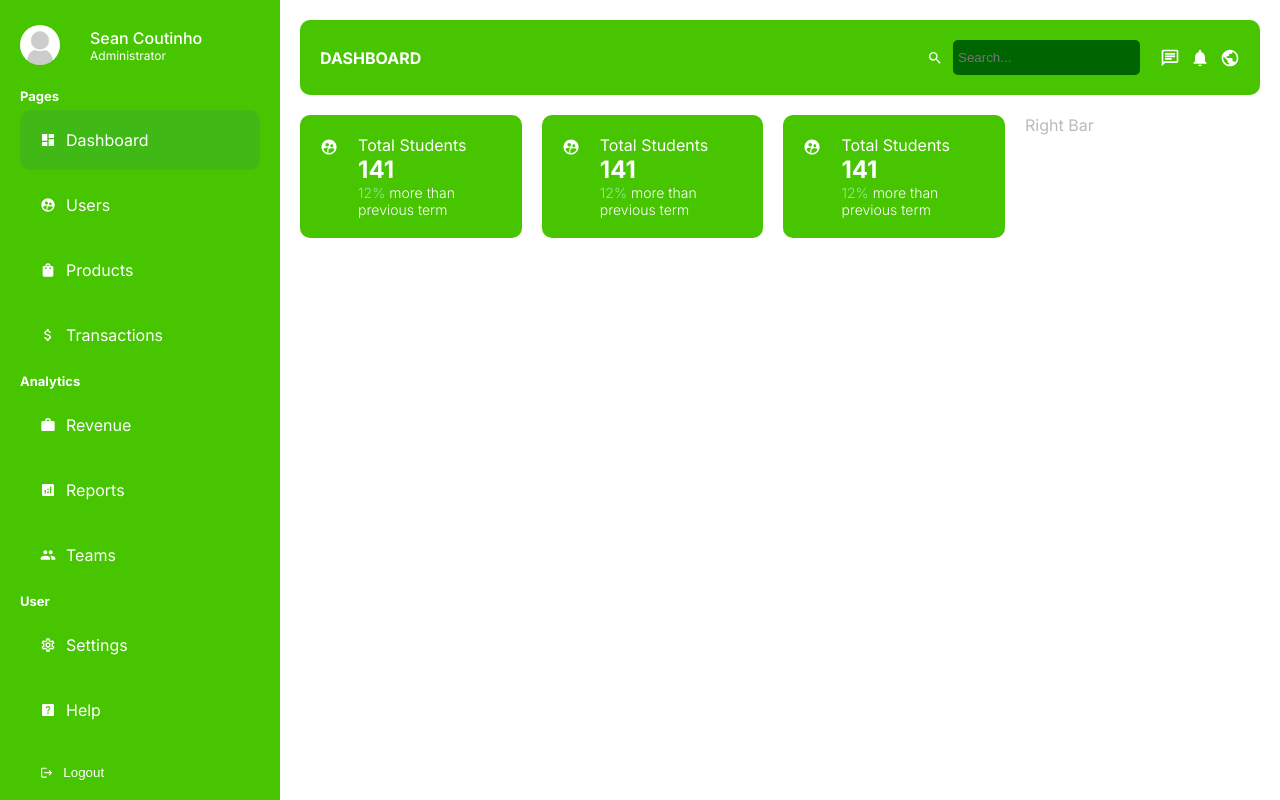
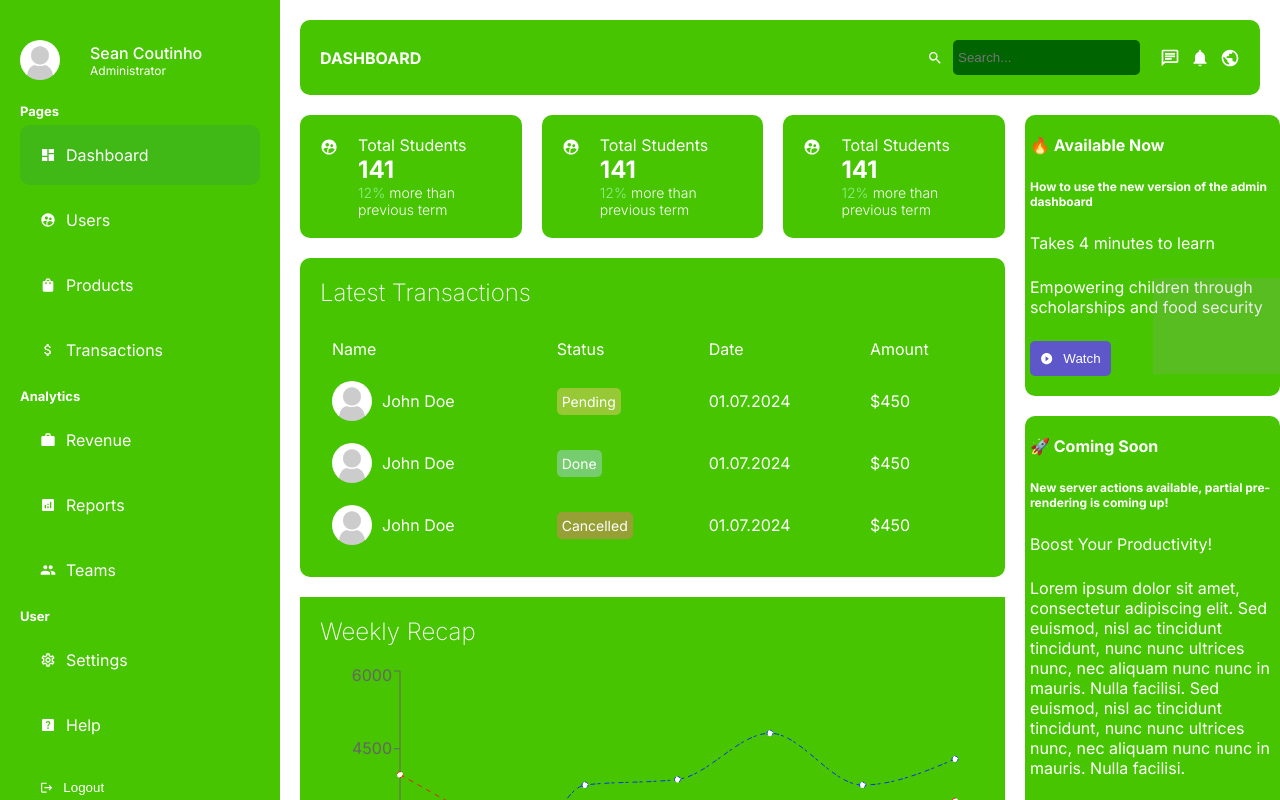
Before and after one commit to seancoutinho/gracelifeadmin, a Next.js app: page /dashboard in a window 1280 px wide. Shown: the top 800 px of the page. Built offline with nearby package versions, Linux system fonts and the light colour scheme; grey boxes are pictures that could not be loaded.

Commit message:
implement dashboard mockup

```diff
--- a/app/ui/dashboard/chart/chart.jsx
+++ b/app/ui/dashboard/chart/chart.jsx
@@ -1,9 +1,72 @@
+'use client'
+
 import React from 'react'
+import {  Legend, Line, LineChart, ResponsiveContainer, Tooltip, XAxis, YAxis } from 'recharts'
+import styles from './chart.module.css'
 
 const Chart = () => {
+
+  const data = [
+    {
+      name: "Sun",
+      visit: 4000,
+      click: 2400,
+    },
+    {
+      name: "Mon",
+      visit: 3000,
+      click: 1398,
+    },
+    {
+      name: "Tue",
+      visit: 2000,
+      click: 3800,
+    },
+    {
+      name: "Wed",
+      visit: 2780,
+      click: 3908,
+    },
+    {
+      name: "Thu",
+      visit: 1890,
+      click: 4800,
+    },
+    {
+      name: "Fri",
+      visit: 2390,
+      click: 3800,
+    },
+    {
+      name: "Sat",
+      visit: 3490,
+      click: 4300,
+    },
+  ];
+
   return (
-    <div>
-      Chart
+    <div className={styles.container}>
+      <h2 className={styles.title}>Weekly Recap</h2>
+      <ResponsiveContainer width="100%" height="90%">
+        <LineChart
+          width={500}
+          height={300}
+          data={data}
+          margin={{
+            top: 5,
+            right: 30,
+            left: 20,
+            bottom: 5,
+          }}
+        >
+          <XAxis dataKey="name" />
+          <YAxis />
+          <Tooltip contentStyle={{background:'#151c2c', border: 'none'}}/>
+          <Legend />
+          <Line type="monotone" dataKey="visit" stroke="#F0190C" strokeDasharray="5 5" />
+          <Line type="monotone" dataKey="click" stroke="#0C30F0" strokeDasharray="3 4 5 2" />
+        </LineChart>
+      </ResponsiveContainer>
     </div>
   )
 }
--- /dev/null
+++ b/app/ui/dashboard/chart/chart.module.css
@@ -0,0 +1,12 @@
+.container {
+    height: 450px;
+    background-color: var(--bgSoft);
+    padding: 20px;
+    bordre-radius: 10px;
+}
+
+.title {
+    color: var(--textSoft);
+    font-weight: 200;
+    margin-bottom: 20px;
+}
--- a/app/ui/dashboard/rightbar/rightbar.jsx
+++ b/app/ui/dashboard/rightbar/rightbar.jsx
@@ -1,11 +1,52 @@
 import React from 'react'
+import styles from './rightbar.module.css'
+import Image from 'next/image'
+import { MdPlayCircleFilled, MdReadMore } from 'react-icons/md'
 
 const RightBar = () => {
   return (
-    <div>
-      Right Bar
+    <div className={styles.container}>
+      <div className={styles.item}>
+        <div className={styles.bgContainer}>
+          <Image
+          className={styles.bg}
+            src='/student-notification.jpg'
+            alt='student notification'
+            fill
+          />
+        </div>
+        <div className={styles.texts}>
+          <div className={styles.notification}>🔥 Available Now</div>
+          <h3 className={styles.title}>How to use the new version of the admin dashboard</h3>
+          <span className={styles.subtitle}>Takes 4 minutes to learn</span>
+          <p>Empowering children through scholarships and food security</p>
+          <button className={styles.button}>
+            <MdPlayCircleFilled />
+            Watch
+          </button>
+        </div>
+      </div>
+      <div className={styles.item}>
+        <div className={styles.texts}>
+          <span className={styles.notification}>🚀 Coming Soon</span>
+          <h3 className={styles.title}>
+            New server actions available, partial pre-rendering is coming up!
+          </h3>
+          <span className={styles.subtitle}>Boost Your Productivity!</span>
+          <p className={styles.desc}>
+            Lorem ipsum dolor sit amet, consectetur adipiscing elit. Sed euismod, nisl ac
+            tincidunt tincidunt, nunc nunc ultrices nunc, nec aliquam nunc nunc in mauris.
+            Nulla facilisi. Sed euismod, nisl ac tincidunt tincidunt, nunc nunc ultrices
+            nunc, nec aliquam nunc nunc in mauris. Nulla facilisi.
+          </p>
+          <button className={styles.button}>
+           <MdReadMore />
+           Learn
+          </button>
+        </div>
+      </div>
     </div>
-  )
+  );
 }
 
 export default RightBar
--- a/app/ui/dashboard/rightbar/rightbar.module.css
+++ b/app/ui/dashboard/rightbar/rightbar.module.css
@@ -0,0 +1,53 @@
+.container {
+    position: fixed;
+    color: white;
+}
+
+.item {
+    position: relative;
+    background-color: var(--bgSoft);
+    padding: 20px 5px;
+    border-radius: 10px;
+    margin-bottom: 20px;
+}
+
+.bgContainer {
+    position: absolute;
+    bottom: 0;
+    right: 0;
+    width: 50%;
+    height: 50%;
+}
+
+.bg {
+    object-fit: contain;
+    opacity: 0.2;
+}
+
+.texts {
+    display: flex;
+    flex-direction: column;
+    gap: 24px;
+}
+
+.notification {
+    font-weight: bold;
+}
+
+.title {
+    font-size: 12px;
+    font-weight: 700;
+}
+
+.button {
+    padding: 10px;
+    display: flex;
+    align-items: center;
+    gap: 10px;
+    background-color: #5d57c9;
+    color: white;
+    border: none;
+    border-radius: 5px;
+    cursor: pointer;
+    width: max-content;
+}
--- a/app/ui/dashboard/transactions/transactions.jsx
+++ b/app/ui/dashboard/transactions/transactions.jsx
@@ -1,10 +1,81 @@
 import React from 'react'
 import styles from './transactions.module.css'
+import Image from 'next/image'
 
 const Transactions = () => {
   return (
     <div className={styles.container}>
-      <h2>Latest Transactions</h2>
+      <h2 className={styles.title}>Latest Transactions</h2>
+      <table className={styles.table}>
+        <thead>
+          <tr>
+            <td>Name</td>
+            <td>Status</td>
+            <td>Date</td>
+            <td>Amount</td>
+          </tr>
+        </thead>
+        <tbody>
+          <tr>
+            <td>
+              <div className={styles.user}>
+                <Image
+                  src='/noavatar.png'
+                  alt='user'
+                  width={40}
+                  height={40}
+                  className={styles.userImage}
+                />
+                John Doe
+              </div>
+            </td>
+            <td>
+              <span className={`${styles.pending} ${styles.status}`}>Pending</span>
+            </td>
+            <td>01.07.2024</td>
+            <td>$450</td>
+          </tr>
+          <tr>
+            <td>
+              <div className={styles.user}>
+
+                <Image
+                  src='/noavatar.png'
+                  alt='user'
+                  width={40}
+                  height={40}
+                  className={styles.userImage}
+                />
+                John Doe
+              </div>
+            </td>
+            <td>
+              <span className={`${styles.status} ${styles.done}`}>Done</span>
+            </td>
+            <td>01.07.2024</td>
+            <td>$450</td>
+          </tr> <tr>
+            <td>
+              <div className={styles.user}>
+                <Image
+                  src='/noavatar.png'
+                  alt='user'
+                  width={40}
+                  height={40}
+                  className={styles.userImage}
+                />
+                John Doe
+
+              </div>
+            </td>
+            <td>
+              <span className={`${styles.cancelled} ${styles.status}`}>Cancelled</span>
+            </td>
+            <td>01.07.2024</td>
+            <td>$450</td>
+          </tr>
+        </tbody>
+      </table>
     </div>
   )
 }
--- a/app/ui/dashboard/transactions/transactions.module.css
+++ b/app/ui/dashboard/transactions/transactions.module.css
@@ -0,0 +1,48 @@
+.container {
+  background-color: var(--bgSoft);
+  padding: 20px;
+  border-radius: 10px;
+}
+
+.title {
+  margin-bottom: 20px;
+  font-weight: 200;
+}
+
+.table {
+  width: 100%;
+}
+
+.table td {
+  padding: 10px;
+}
+
+.user {
+  display: flex;
+  gap: 10px;
+  align-items: center;
+}
+
+.userImage {
+  object-fit: cover;
+  border-radius: 50%;
+}
+
+.status {
+  border-radius: 5px;
+  padding: 5px;
+  font-size: 14px;
+  color: white;
+}
+
+.pending {
+  background-color: #f7cb7375;
+}
+
+.done {
+  background-color: #afd6ee75;
+}
+
+.cancelled {
+  background-color: #f7737375
+}
--- a/package.json
+++ b/package.json
@@ -13,7 +13,8 @@
     "next": "14.0.1",
     "react": "18",
     "react-dom": "18",
-    "react-icons": "^4.11.0"
+    "react-icons": "^4.11.0",
+    "recharts": "^2.9.0"
   },
   "devDependencies": {
     "autoprefixer": "^10.4.19",
```
Also changed, not shown: app/ui/dashboard/chart/chart.module.css.css (deleted), 2 other files (tests, documents, lock files or other folders).
